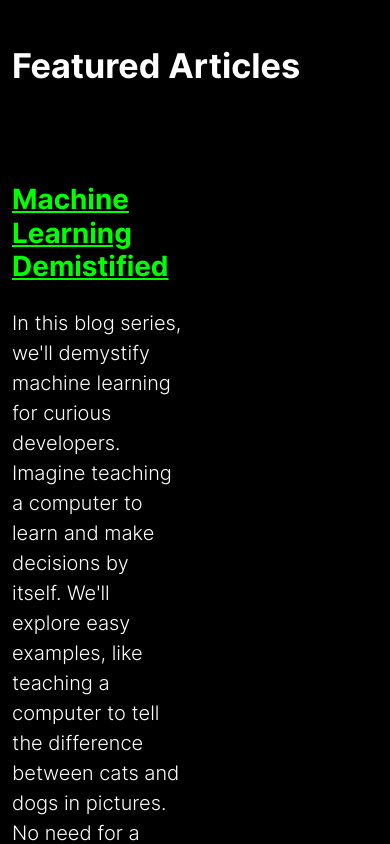
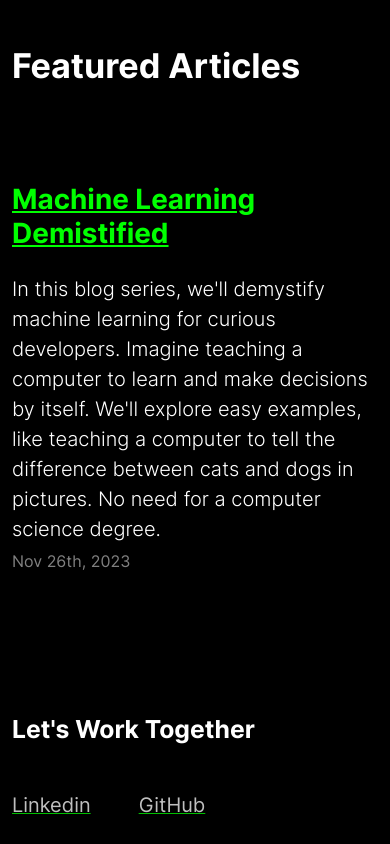
Before and after one commit to mikeyfennelly1/portfolio, an Angular app: page / in a window 390 px wide. Shown: the part 5360-6204 px from the top of the page. Built offline with nearby package versions, Linux system fonts and the light colour scheme.

Commit message:
blog component made responsive

```diff
--- a/src/app/components/blog1/blog1.component.html
+++ b/src/app/components/blog1/blog1.component.html
@@ -1,5 +1,5 @@
 <div class="row my-5">
-    <div class="col">
+    <div style="max-width: 800px;" class="col">
         <a class="text-decoration-none text-primary" href="blog/machine-learning-demistified">
             <h1 style="font-family: Inter-Bold" class="mt-5 text-decoration-underline slideRight">Machine Learning Demistified</h1>
         </a>
@@ -8,9 +8,5 @@
         <div class="my-5">
         </div>
     </div>
-    <div class="col my-5">
-        <a href="">
-            <img src="" alt="">
-        </a>
-    </div>
+
 </div>
```
